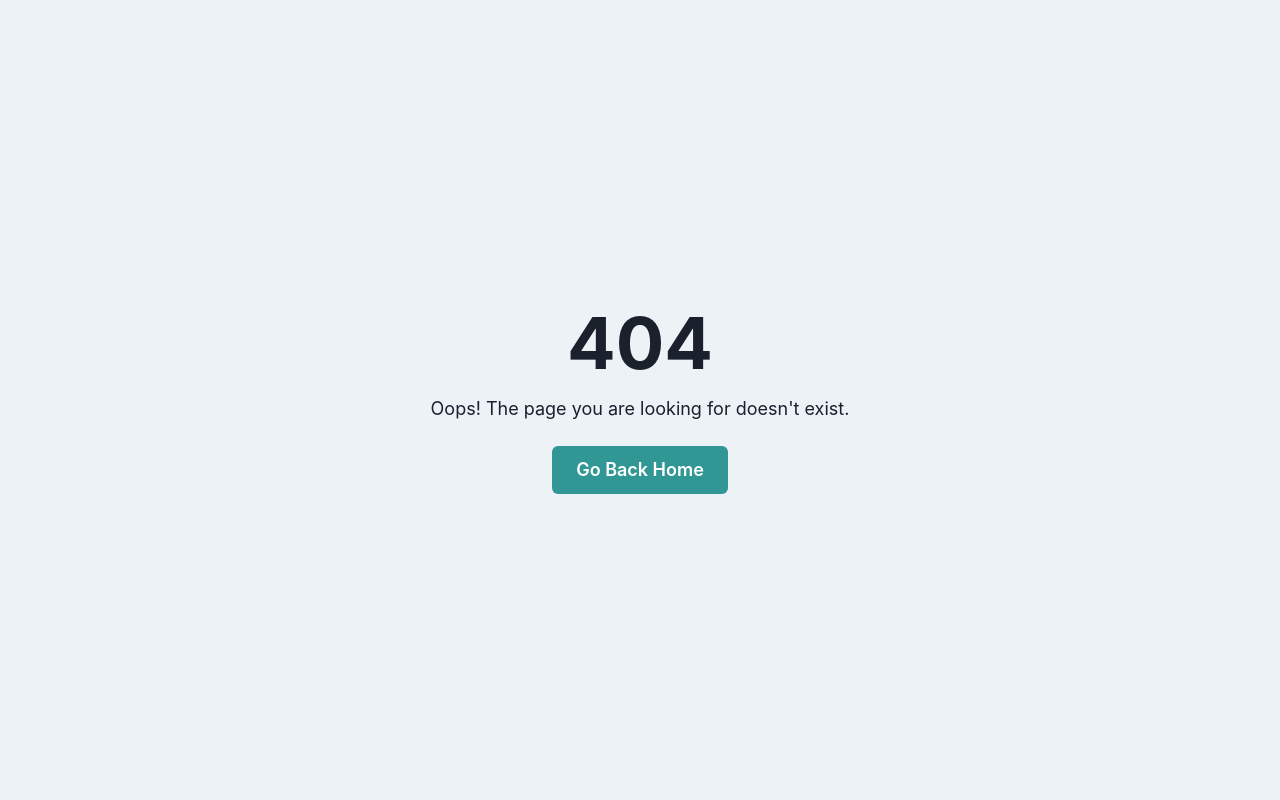
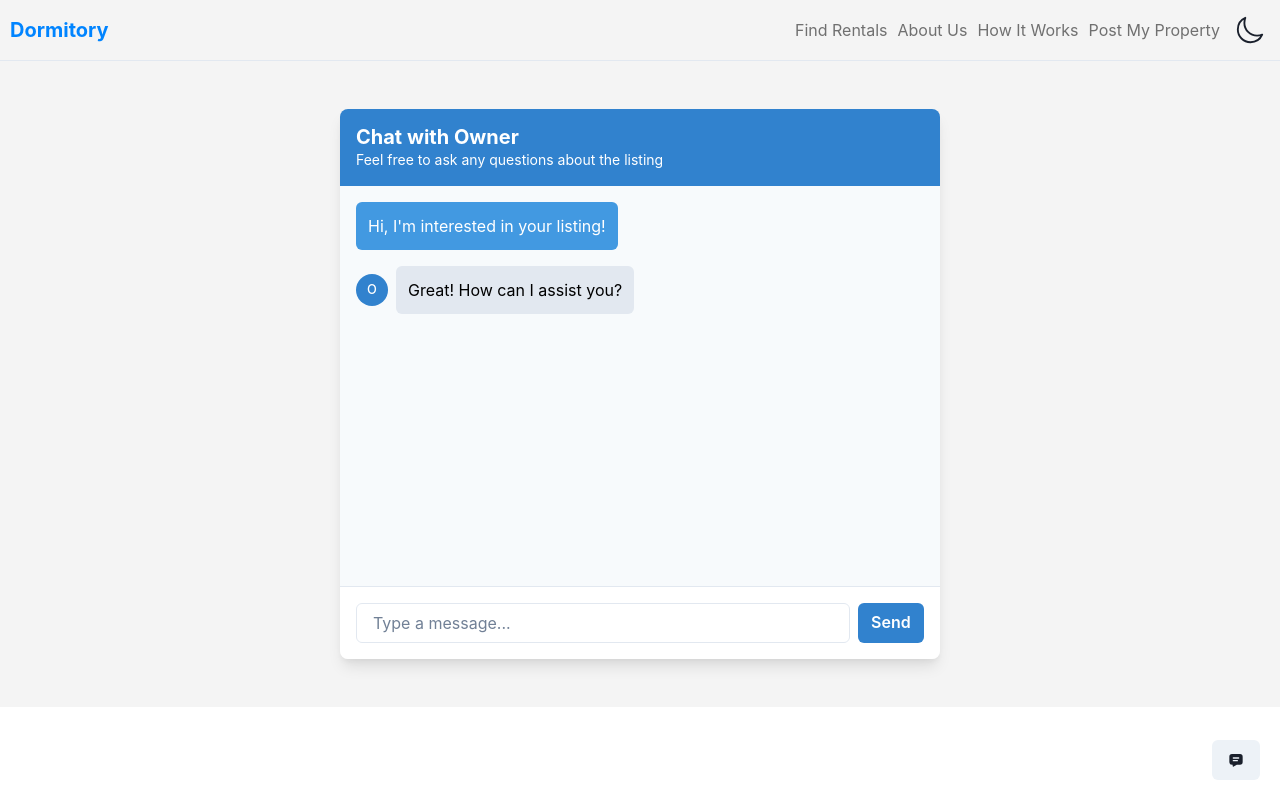
Before and after one commit to AllenDG/Web-Dormitory, a React (Vite) app: page /chat-page in a window 1280 px wide. Before the commit this address had no page. Built offline with nearby package versions, Linux system fonts and the light colour scheme.

Commit message:
added chatPage

```diff
--- a/src/components/forms/InquireForm.jsx
+++ b/src/components/forms/InquireForm.jsx
@@ -1,11 +1,19 @@
 import { Box, Flex, Heading, Text } from "@chakra-ui/react";
 import { IoChatbubbleOutline } from "react-icons/io5";
+import { useNavigate } from "react-router-dom"; // For navigation
 
 export default function InquireForm() {
+  const navigate = useNavigate();
+
+  // Function to handle navigation when clicking on the inquiry section
+  const handleInquiryClick = () => {
+    navigate('/chat-page'); // This should navigate to your chat page
+  };
+
   return (
     <>
-      <Flex align="center" gap={2}>
-        <IoChatbubbleOutline size={35} color="#0084FF"  />
+      <Flex align="center" gap={2} onClick={handleInquiryClick} cursor="pointer">
+        <IoChatbubbleOutline size={35} color="#0084FF" />
         <Box>
           <Heading as='h5' size='sm' color="primary.500">
             Send an inquiry
--- /dev/null
+++ b/src/pages/ChatPage.jsx
@@ -0,0 +1,112 @@
+import {
+  Box,
+  Flex,
+  Heading,
+  Text,
+  Input,
+  Button,
+  VStack,
+  HStack,
+  Avatar,
+  Spacer,
+  useColorModeValue,
+} from "@chakra-ui/react";
+import { useState } from "react";
+
+export default function ChatPage() {
+  const bgColor = useColorModeValue("bg.light", "bg.dark");
+
+  const [messages, setMessages] = useState([
+    { id: 1, text: "Hi, I'm interested in your listing!", sender: "user" },
+    { id: 2, text: "Great! How can I assist you?", sender: "owner" },
+  ]);
+  const [newMessage, setNewMessage] = useState("");
+
+  const handleSendMessage = () => {
+    if (newMessage.trim()) {
+      setMessages([
+        ...messages,
+        { id: messages.length + 1, text: newMessage, sender: "user" },
+      ]);
+      setNewMessage("");
+    }
+  };
+
+  return (
+    <Flex
+      direction="column"
+      minH="100%"
+      justify="flex-start"
+      align="center"
+      bg={bgColor}
+      px={6}
+      py={12}
+    >
+      <Box
+        maxW="600px" // Set a maximum width for the chat box
+        w="100%"
+        borderRadius="lg" // Adds rounded corners
+        boxShadow="lg" // Adds a shadow for better visual appeal
+        overflow="hidden" // Ensures content stays within the box
+      >
+        {/* Chat Header */}
+        <Box bg="blue.500" p={4} color="white">
+          <Heading as="h1" size="md">
+            Chat with Owner
+          </Heading>
+          <Text fontSize="sm">
+            Feel free to ask any questions about the listing
+          </Text>
+        </Box>
+
+        {/* Chat Messages */}
+        <Flex
+          direction="column"
+          flex="1"
+          p={4}
+          overflowY="auto"
+          bg="gray.50"
+          h={400}
+        >
+          <VStack spacing={4} align="stretch">
+            {messages.map((message) => (
+              <HStack
+                key={message.id}
+                justify={message.sender === "user" ? "flex-end" : "flex-start"}
+              >
+                {message.sender === "owner" && (
+                  <Avatar size="sm" name="Owner" bg="blue.500" />
+                )}
+                <Box
+                  bg={message.sender === "user" ? "blue.400" : "gray.200"}
+                  color={message.sender === "user" ? "white" : "black"}
+                  p={3}
+                  borderRadius="md"
+                  maxW="80%"
+                >
+                  <Text>{message.text}</Text>
+                </Box>
+                {message.sender === "user" && <Spacer />}
+              </HStack>
+            ))}
+          </VStack>
+        </Flex>
+
+        {/* Message Input Area */}
+        <Box p={4} bg="white" borderTopWidth="1px">
+          <Flex>
+            <Input
+              placeholder="Type a message..."
+              value={newMessage}
+              onChange={(e) => setNewMessage(e.target.value)}
+              mr={2}
+            />
+            <Button colorScheme="blue" onClick={handleSendMessage}>
+              Send
+            </Button>
+          </Flex>
+        </Box>
+      </Box>
+    </Flex>
+  );
+}
--- a/src/routes/mainRoutes.jsx
+++ b/src/routes/mainRoutes.jsx
@@ -7,6 +7,7 @@
 import ViewListingPage from "../pages/ViewListingPage";
 import RegisterPage from "../pages/RegisterPage";
 import PostMyPropertyPage from "../pages/PostMyPropertyPage";
+import ChatPage from "../pages/ChatPage";
 
 export const mainRoutes = [
   {
@@ -45,6 +46,11 @@
         path: "post-my-property",
         element: <PostMyPropertyPage />,
       },
+
+      {
+        path: "chat-page",
+        element: <ChatPage />,
+      },
     ],
   },
 ];
```
